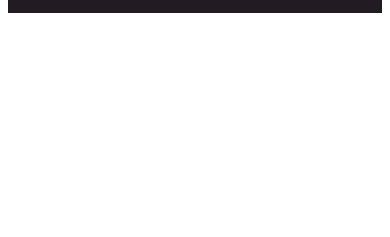
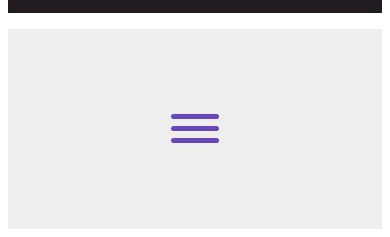
Before and after one commit to shwetaps605/css_playground, a plain HTML site: page index.html in a window 390 px wide. Shown: the part 1377-1614 px from the top of the page. Before the commit the page ends 1399 px from the top, so only its background shows below. Drawn offline with Linux system fonts and the light colour scheme.

Commit message:
learned hamburger menu design

```diff
--- a/index.html
+++ b/index.html
@@ -76,6 +76,14 @@
 
 
 
+    <div class="hamburger">
+        <div class="nav-icon">
+            <div></div>
+        </div>
+    </div>
+
+
+
 
 
 </body>
--- a/style.css
+++ b/style.css
@@ -252,3 +252,96 @@ a[data-tool-tip]:hover::after {
 .card:hover::after {
     transform: scale(1,1.05);
 }
+
+.hamburger {
+    margin-top: 1em;
+    background-color: #eee;
+    min-height: 200px;
+    display: grid;
+    place-content: center;
+}
+
+.nav-icon {
+    width: 3rem;
+    /* margin: 1rem; */
+    /* margin: auto; */
+    /* position: relative; */
+    /* transition: all ease-in 3s ; */
+}
+
+/* .nav-icon div {
+    width: 2rem;
+    background-color: black;
+    height: 0.3rem;
+    display: block;
+    margin-bottom: 0.2rem;
+
+}
+
+.nav-icon::before {
+    content: ' ';
+    background-color: rgb(202, 60, 60);
+    width: 2rem;
+    height: 0.3rem;
+    margin-bottom: 0.2rem;
+
+}
+
+.nav-icon::after {
+    content: ' ';
+    background-color: rgb(202, 60, 60);
+    width: 2rem;
+    height: 0.3rem;
+    margin-bottom: 0.2rem;
+
+
+} */
+
+
+
+.nav-icon div {
+  background-color: rgb(106, 71, 185);
+  border-radius: 3px;
+  content: '';
+  display: block;
+  height: 5px;
+  margin: 7px 0;
+  transition: all .2s ease-in-out;
+}
+
+.nav-icon::before {
+    background-color: rgb(106, 71, 185);
+    border-radius: 3px;
+    content: '';
+    display: block;
+    height: 5px;
+    margin: 7px 0;
+    transition: all .2s ease-in-out;
+}
+
+.nav-icon::after {
+    background-color: rgb(106, 71, 185);
+    border-radius: 3px;
+    content: '';
+    display: block;
+    height: 5px;
+    margin: 7px 0;
+    transition: all .2s ease-in-out;
+}
+
+
+
+.nav-icon:hover:before {
+    transform: translateY(12px) rotate(135deg);
+    opacity: 0.7;
+  }
+
+
+.nav-icon:hover:after {
+    transform: translateY(-12px) rotate(-135deg);
+    opacity: 0.7;
+  }
+
+.nav-icon:hover div {
+    transform: scale(0);
+}
```
